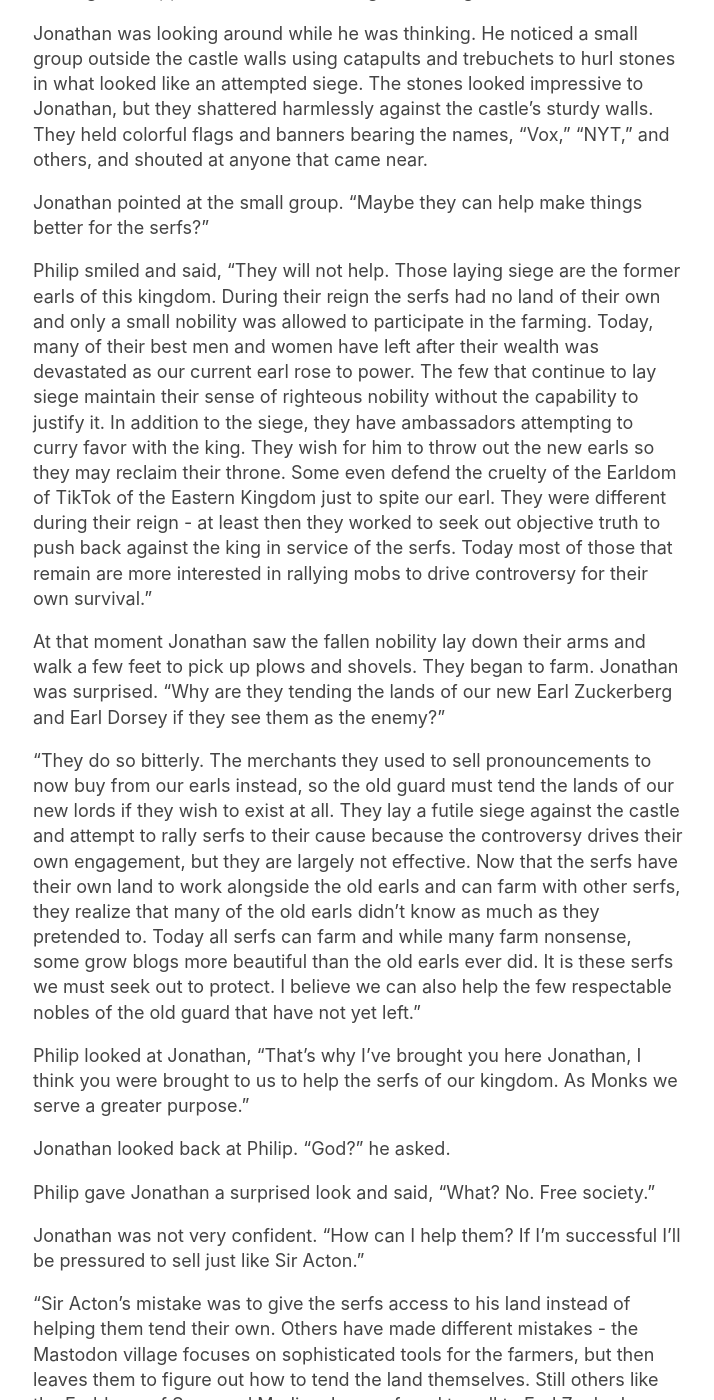
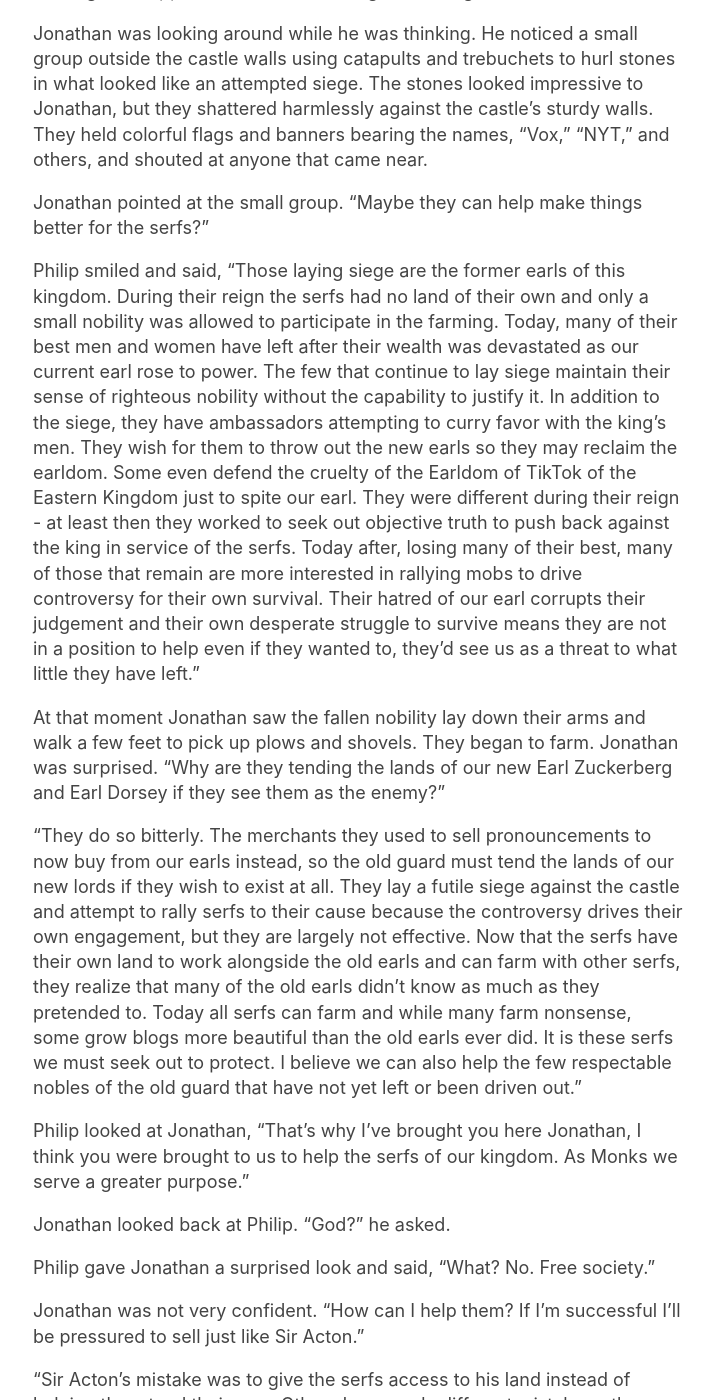
Before and after one commit to zalberico/zalberico.github.io, a Jekyll site: the page built from _posts/2020-07-14-the-serfs-of-facebook.markdown, in a window 1280 px wide and 1400 px high, scrolled down 5197 px. Shown: the whole window, without its empty margins (282-996 px from the left). Built offline with Jekyll 4.4.1, drawn with Linux system fonts in a browser that asks for light colours; some of the changed text lies outside the part shown.

Commit message:
Better clarity around journalists section

```diff
--- a/_posts/2020-07-14-the-serfs-of-facebook.markdown
+++ b/_posts/2020-07-14-the-serfs-of-facebook.markdown
@@ -116,11 +116,11 @@
 
 Jonathan pointed at the small group. "Maybe they can help make things better for the serfs?"
 
-Philip smiled and said, "They will not help. Those laying siege are the former earls of this kingdom. During their reign the serfs had no land of their own and only a small nobility was allowed to participate in the farming. Today, many of their best men and women have left after their wealth was devastated as our current earl rose to power. The few that continue to lay siege maintain their sense of righteous nobility without the capability to justify it. In addition to the siege, they have ambassadors attempting to curry favor with the king. They wish for him to throw out the new earls so they may reclaim their throne. Some even defend the cruelty of the Earldom of TikTok of the Eastern Kingdom just to spite our earl. They were different during their reign - at least then they worked to seek out objective truth to push back against the king in service of the serfs. Today most of those that remain are more interested in rallying mobs to drive controversy for their own survival."
+Philip smiled and said, "Those laying siege are the former earls of this kingdom. During their reign the serfs had no land of their own and only a small nobility was allowed to participate in the farming. Today, many of their best men and women have left after their wealth was devastated as our current earl rose to power. The few that continue to lay siege maintain their sense of righteous nobility without the capability to justify it. In addition to the siege, they have ambassadors attempting to curry favor with the king's men. They wish for them to throw out the new earls so they may reclaim the earldom. Some even defend the cruelty of the Earldom of TikTok of the Eastern Kingdom just to spite our earl. They were different during their reign - at least then they worked to seek out objective truth to push back against the king in service of the serfs. Today after, losing many of their best, many of those that remain are more interested in rallying mobs to drive controversy for their own survival. Their hatred of our earl corrupts their judgement and their own desperate struggle to survive means they are not in a position to help even if they wanted to, they'd see us as a threat to what little they have left."
 
 At that moment Jonathan saw the fallen nobility lay down their arms and walk a few feet to pick up plows and shovels. They began to farm. Jonathan was surprised. "Why are they tending the lands of our new Earl Zuckerberg and Earl Dorsey if they see them as the enemy?"
 
-"They do so bitterly. The merchants they used to sell pronouncements to now buy from our earls instead, so the old guard must tend the lands of our new lords if they wish to exist at all. They lay a futile siege against the castle and attempt to rally serfs to their cause because the controversy drives their own engagement, but they are largely not effective. Now that the serfs have their own land to work alongside the old earls and can farm with other serfs, they realize that many of the old earls didn't know as much as they pretended to. Today all serfs can farm and while many farm nonsense, some grow blogs more beautiful than the old earls ever did. It is these serfs we must seek out to protect. I believe we can also help the few respectable nobles of the old guard that have not yet left."
+"They do so bitterly. The merchants they used to sell pronouncements to now buy from our earls instead, so the old guard must tend the lands of our new lords if they wish to exist at all. They lay a futile siege against the castle and attempt to rally serfs to their cause because the controversy drives their own engagement, but they are largely not effective. Now that the serfs have their own land to work alongside the old earls and can farm with other serfs, they realize that many of the old earls didn't know as much as they pretended to. Today all serfs can farm and while many farm nonsense, some grow blogs more beautiful than the old earls ever did. It is these serfs we must seek out to protect. I believe we can also help the few respectable nobles of the old guard that have not yet left or been driven out."
 
 Philip looked at Jonathan, "That's why I've brought you here Jonathan, I think you were brought to us to help the serfs of our kingdom. As Monks we serve a greater purpose."
 
```
Also changed, not shown: other parts of _posts/2020-07-14-the-serfs-of-facebook.markdown (+1 -1 lines).
